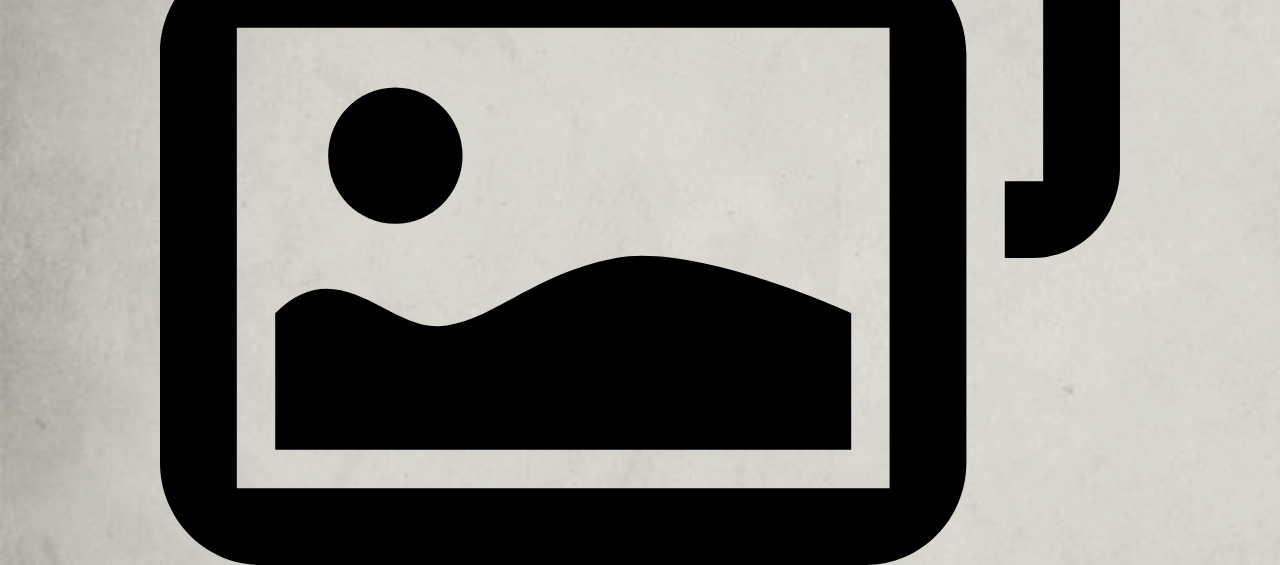
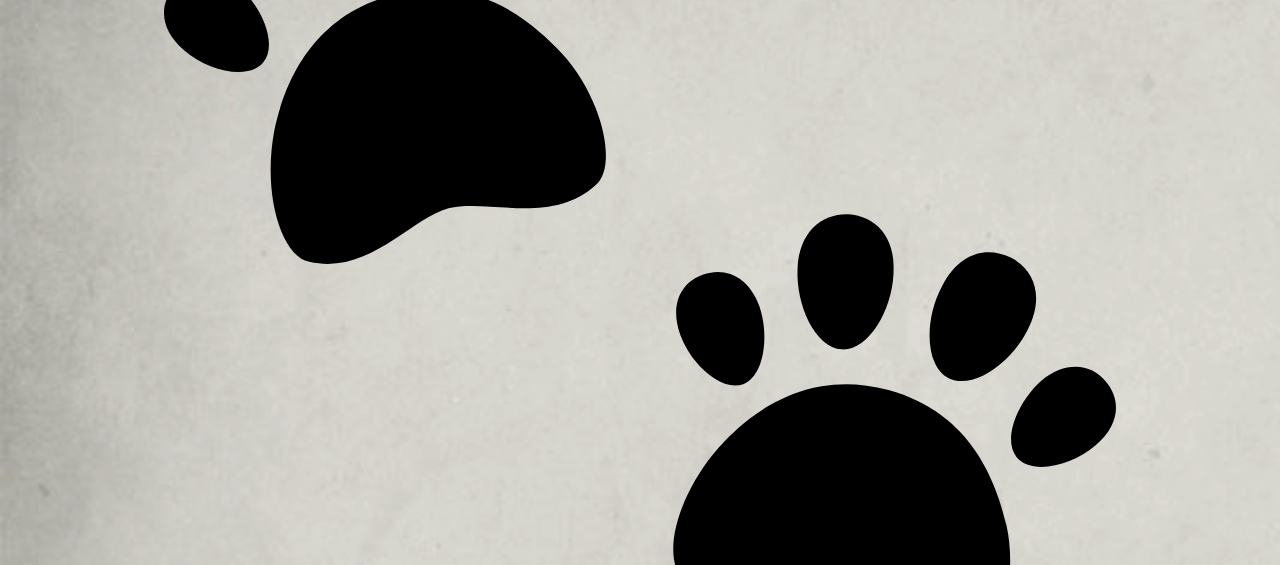
Before and after one commit to PawtraitsPainting/pawtraitspainting, a plain HTML site: page gallery.html in a window 1280 px wide. Shown: the part 401-966 px from the top of the page. Drawn offline with Linux system fonts and the light colour scheme.

```diff
--- a/gallery.html
+++ b/gallery.html
@@ -61,7 +61,7 @@
   <div class="container">
     <div class="row">
       <div class="twelve columns">
-        <img class="icon" src="/images/gallery.svg">
+        <img class="icon" src="/images/pawprints.svg">
         <h1>Gallery</h1>
         <p>All of our watercolour PAWtraits are hand painted to capture your pet's unique personality. Check our our featured PAWtraits and the latest from our Instagram feed.</p>
         <h2>Featured PAWtraits</h2>
```
Also changed, not shown: index.html (+1 -1 lines).
